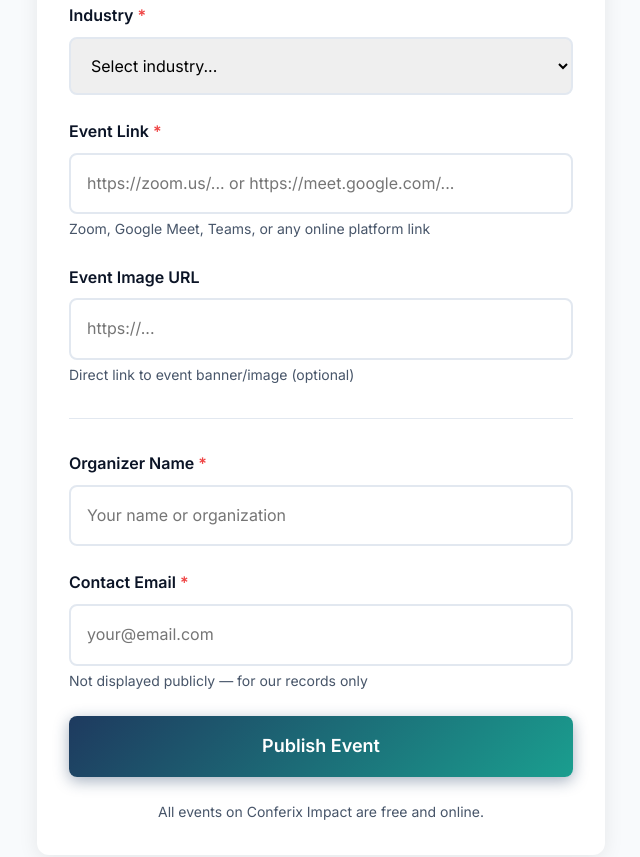
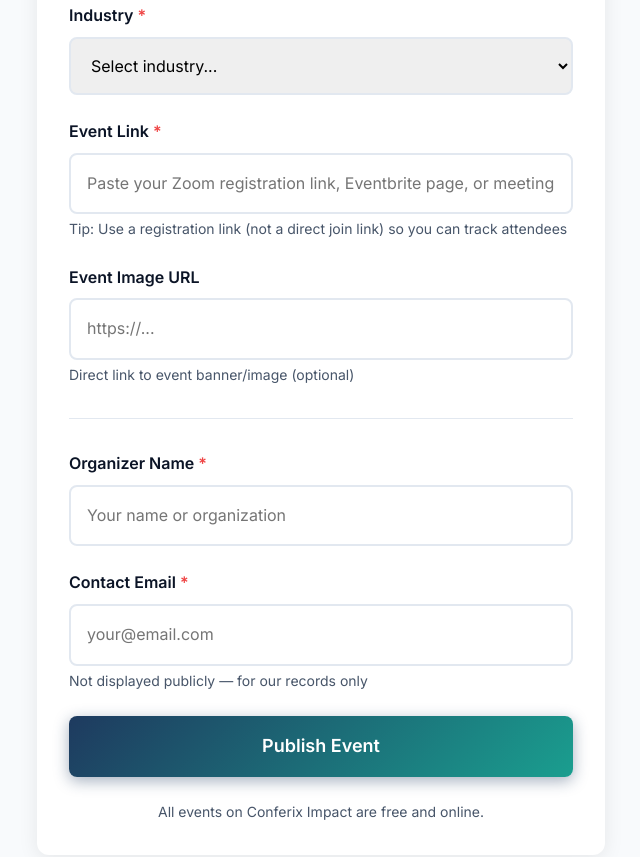
Before and after one commit to tayseermbabiker/SudanConferix, a website: page public/submit.html in a window 1280 px wide. Shown: the part 1234-2091 px from the top of the page, without its empty margins (319-959 px from the left). Drawn offline with Linux system fonts and the light colour scheme; files whose address does not match are found by name.

Commit message:
Update header actions and hero CTAs, improve event link guidance
- Remove Create Event button from header (already in hero)
- Replace Subscribe hero CTA with Arabic "أنشئ فعالية" button
- Update event link placeholder and helper text on submit form

Co-Authored-By: Claude Opus 4.6 <noreply@anthropic.com>

```diff
--- a/public/submit.html
+++ b/public/submit.html
@@ -310,8 +310,8 @@
 
             <div class="form-group">
                 <label>Event Link <span class="required">*</span></label>
-                <input type="url" name="event_link" required placeholder="https://zoom.us/... or https://meet.google.com/...">
-                <small>Zoom, Google Meet, Teams, or any online platform link</small>
+                <input type="url" name="event_link" required placeholder="Paste your Zoom registration link, Eventbrite page, or meeting link">
+                <small>Tip: Use a registration link (not a direct join link) so you can track attendees</small>
             </div>
 
             <div class="form-group">
```
Also changed, not shown: public/index.html (+1 -2 lines).
